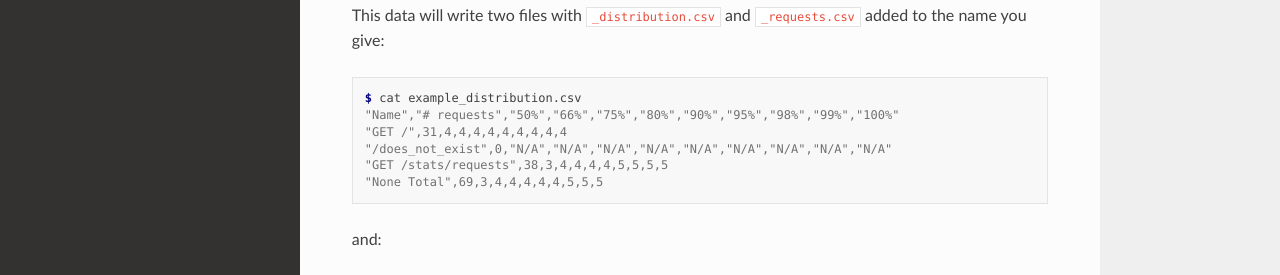
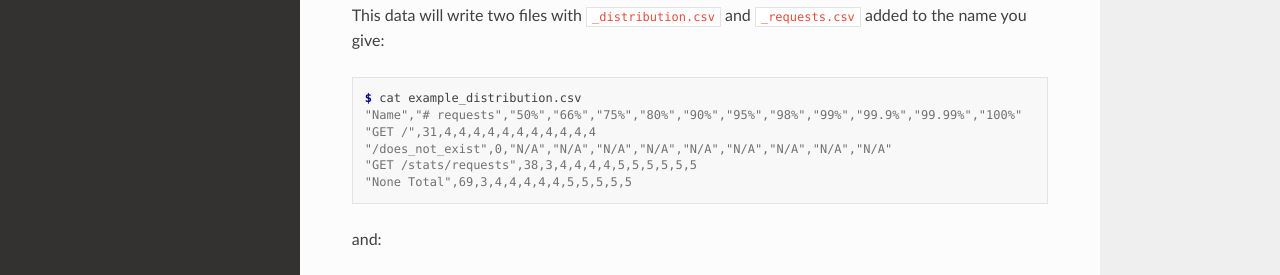
Before and after one commit to locustio/locust, a Sphinx documentation site: the page built from docs/retrieving-stats.rst, in a window 1280 px wide and 1237 px high. Shown: the part 645-920 px from the top of the window. Built offline with Sphinx 7.4.7 and the Read the Docs theme 2.0.0, drawn with Linux system fonts in a browser that asks for light colours; pages that are not in the unit, such as notebooks, are missing from menus.

Commit message:
Update documentation for p99.9 & p99.99

```diff
--- a/docs/retrieving-stats.rst
+++ b/docs/retrieving-stats.rst
@@ -27,11 +27,11 @@ This data will write two files with ``_distribution.csv`` and ``_requests.csv``
 .. code-block:: console
 
     $ cat example_distribution.csv
-    "Name","# requests","50%","66%","75%","80%","90%","95%","98%","99%","100%"
-    "GET /",31,4,4,4,4,4,4,4,4,4
+    "Name","# requests","50%","66%","75%","80%","90%","95%","98%","99%","99.9%","99.99%","100%"
+    "GET /",31,4,4,4,4,4,4,4,4,4,4,4
     "/does_not_exist",0,"N/A","N/A","N/A","N/A","N/A","N/A","N/A","N/A","N/A"
-    "GET /stats/requests",38,3,4,4,4,4,5,5,5,5
-    "None Total",69,3,4,4,4,4,4,5,5,5
+    "GET /stats/requests",38,3,4,4,4,4,5,5,5,5,5,5
+    "None Total",69,3,4,4,4,4,4,5,5,5,5,5
 
 and:
 
```
